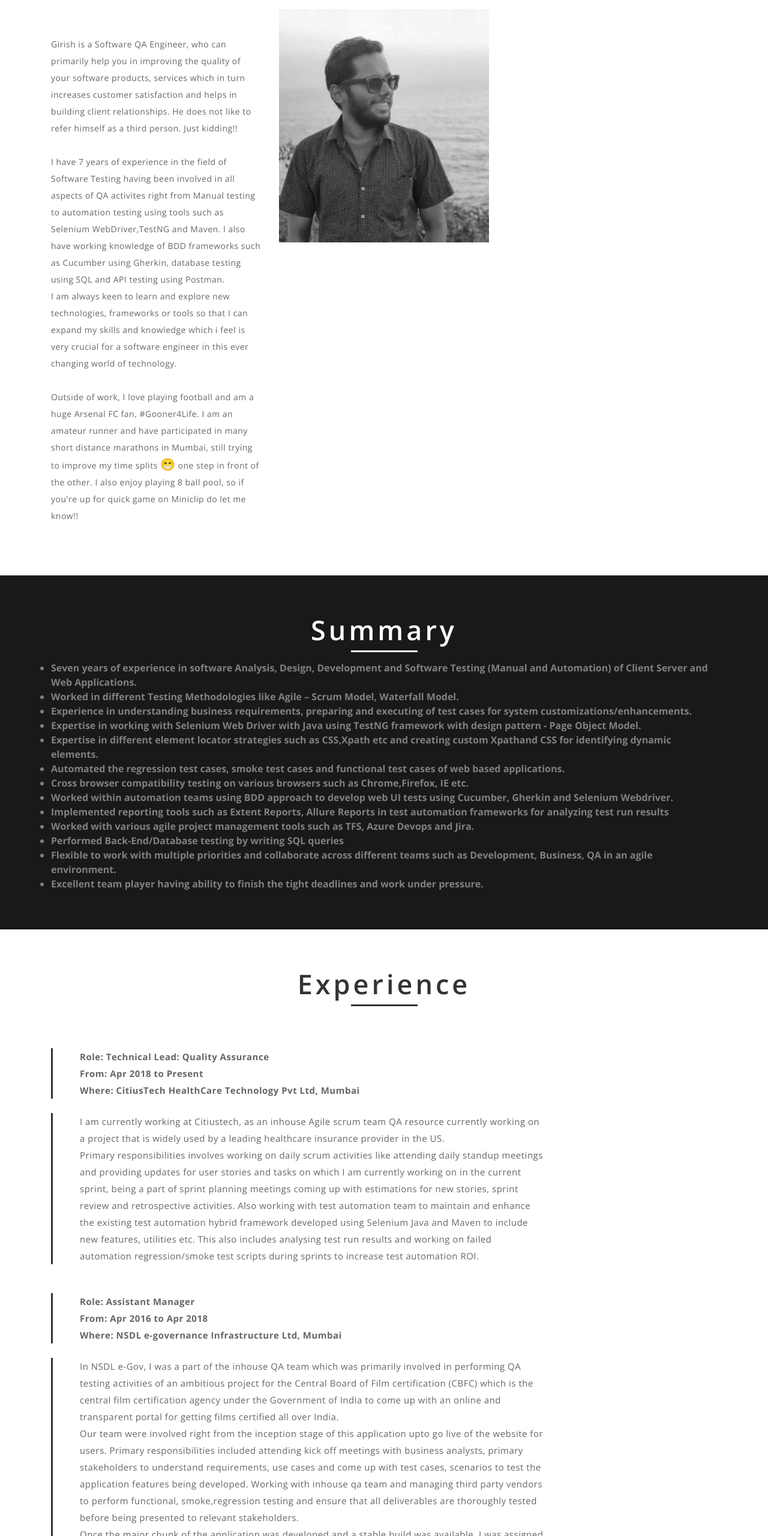
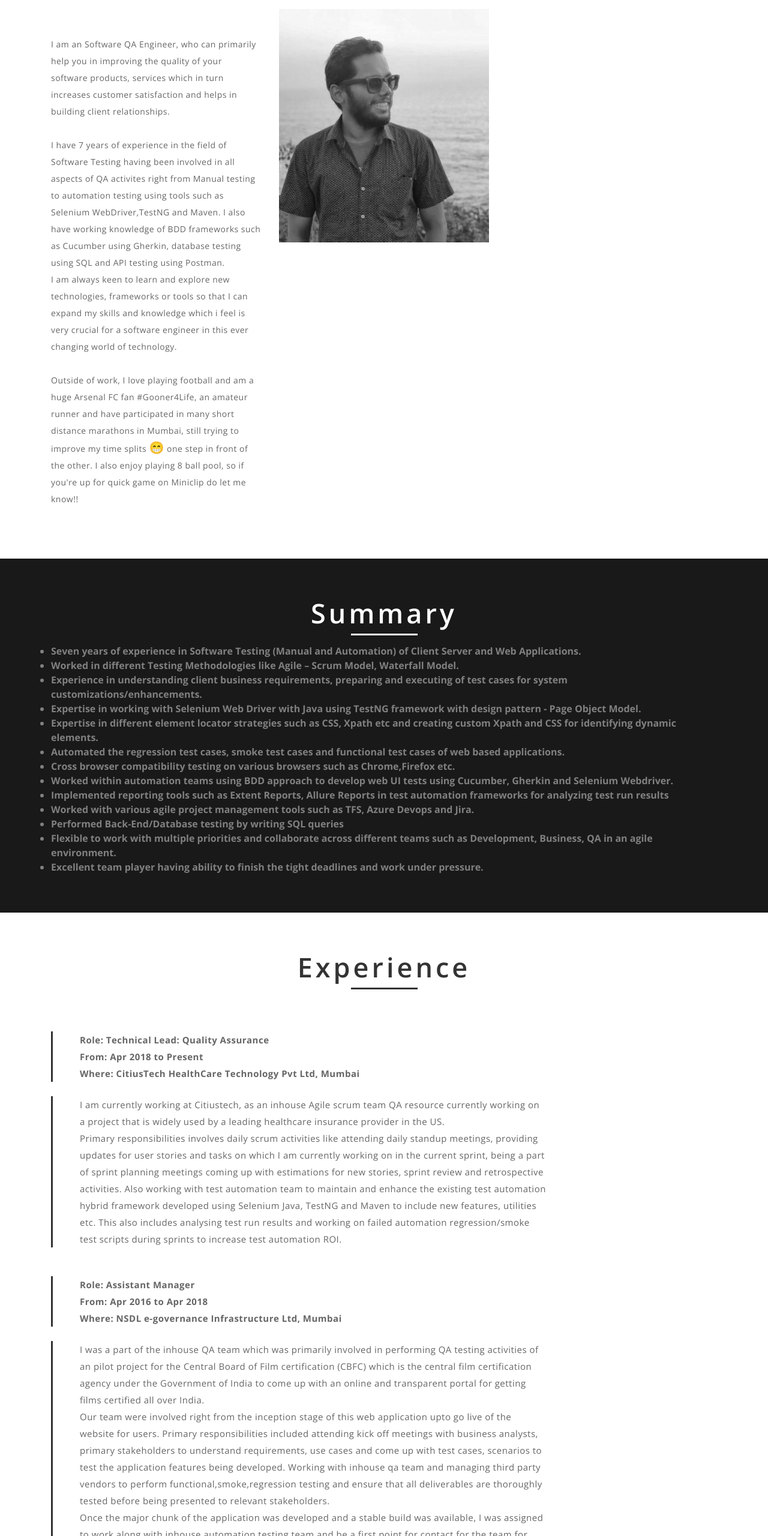
Before and after one commit to nairgirish/nairgirish.github.io, a plain HTML site: page index.html in a window 1280 px wide. Shown: the part 948-3508 px from the top of the page at 60% size. Drawn offline with nearby package versions, Linux system fonts and the light colour scheme.

Commit message:
Update index.html

```diff
--- a/index.html
+++ b/index.html
@@ -131,11 +131,11 @@
 		<div class="row about-grids">
 			<div class="col-lg-4">
 				<br>
-				<p> Girish is a Software QA Engineer, who can primarily help you in improving the quality of your software products, services which in turn increases customer satisfaction and helps in building client relationships.
-				He does not like to refer himself as a third person. Just kidding!!<br> <br>
+				<p> I am an Software QA Engineer, who can primarily help you in improving the quality of your software products, services which in turn increases customer satisfaction and helps in building client relationships.
+				<br> <br>
 				 I have 7 years of experience in the field of Software Testing having been involved in all aspects of QA activites right from Manual testing to automation testing using tools such as Selenium WebDriver,TestNG and Maven. I also have working knowledge of BDD frameworks such as Cucumber using Gherkin, database testing using SQL and API testing using Postman. <br>
 				 I am always keen to learn and explore new technologies, frameworks or tools so that I can expand my skills and knowledge which i feel is very crucial for a software engineer in this ever changing world of technology. <br> <br>
-				 Outside of work, I love playing football and am a huge Arsenal FC fan, #Gooner4Life. I am an amateur runner and have participated in many short distance marathons in Mumbai, still trying to improve my time splits <span style='font-size:20px;'>&#128513;</span> one step in front of the other. I also enjoy playing 8 ball pool, so if you're up for quick game on Miniclip do let me know!!
+				 Outside of work, I love playing football and am a huge Arsenal FC fan #Gooner4Life, an amateur runner and have participated in many short distance marathons in Mumbai, still trying to improve my time splits <span style='font-size:20px;'>&#128513;</span> one step in front of the other. I also enjoy playing 8 ball pool, so if you're up for quick game on Miniclip do let me know!!
 
 				</b></p>
 
@@ -158,13 +158,13 @@
 
 				<b>
 				<ul>
-<li> Seven years of experience in software Analysis, Design, Development and Software Testing (Manual and Automation) of Client Server and Web Applications. </li>
+<li> Seven years of experience in Software Testing (Manual and Automation) of Client Server and Web Applications. </li>
 <li> Worked in different Testing Methodologies like Agile – Scrum Model, Waterfall Model. </li>
-<li>Experience in understanding business requirements, preparing and executing of test cases for system customizations/enhancements. </li>
+<li> Experience in understanding client business requirements, preparing and executing of test cases for system customizations/enhancements. </li>
 <li> Expertise in working with Selenium Web Driver with Java using TestNG framework with design pattern - Page Object Model. </li>
-<li> Expertise in different element locator strategies such as CSS,Xpath etc and creating custom Xpathand CSS for identifying dynamic elements.</li>
+<li> Expertise in different element locator strategies such as CSS, Xpath etc and creating custom Xpath and CSS for identifying dynamic elements.</li>
 <li> Automated the regression test cases, smoke test cases and functional test cases of web based applications. </li>
-<li> Cross browser compatibility testing on various browsers such as Chrome,Firefox, IE etc. </li>
+<li> Cross browser compatibility testing on various browsers such as Chrome,Firefox etc. </li>
 <li> Worked within automation teams using BDD approach to develop web UI tests using Cucumber, Gherkin and Selenium Webdriver. </li>
 <li> Implemented reporting tools such as Extent Reports, Allure Reports in test automation frameworks for analyzing test run results </li>
 <li> Worked with various agile project management tools such as TFS, Azure Devops and Jira. </li>
@@ -191,7 +191,7 @@
 				<p>  Where: CitiusTech HealthCare Technology Pvt Ltd, Mumbai </b> </p> <br>
 				<p>
 				I am currently working at Citiustech, as an inhouse Agile scrum team QA resource currently working on a project that is widely used by a leading healthcare insurance provider in the US. <br>
-				Primary responsibilities involves working on daily scrum activities like attending daily standup meetings and providing updates for user stories and tasks on which I am currently working on in the current sprint, being a part of sprint planning meetings coming up with estimations for new stories, sprint review and retrospective activities. Also working with test automation team to maintain and enhance the existing test automation hybrid framework developed using Selenium Java and Maven to include new features, utilities etc. This also includes analysing test run results and working on failed automation regression/smoke test scripts during sprints to increase test automation ROI.
+				Primary responsibilities involves daily scrum activities like attending daily standup meetings, providing updates for user stories and tasks on which I am currently working on in the current sprint, being a part of sprint planning meetings coming up with estimations for new stories, sprint review and retrospective activities. Also working with test automation team to maintain and enhance the existing test automation hybrid framework developed using Selenium Java, TestNG and Maven to include new features, utilities etc. This also includes analysing test run results and working on failed automation regression/smoke test scripts during sprints to increase test automation ROI.
 				</p>
 
 			</div>
@@ -203,9 +203,9 @@
 				<p> From: Apr 2016 to Apr 2018 </p>
 				<p>  Where: NSDL e-governance Infrastructure Ltd, Mumbai </b> </p>  <br>
 
-				<p> In NSDL e-Gov, I was a part of the inhouse QA team which was primarily involved in performing QA testing activities of an ambitious project for the Central Board of Film certification (CBFC) which is the central film certification agency under the Government of India to come up with an online and transparent portal for getting films certified all over India. <br>
-				Our team were involved right from the inception stage of this application upto go live of the website for users. Primary responsibilities included attending kick off meetings with business analysts, primary stakeholders to understand requirements, use cases and come up with test cases, scenarios to test the application features being developed. Working with inhouse qa team and managing third party vendors to perform  functional, smoke,regression testing and ensure that all deliverables are thoroughly tested before being presented to relevant stakeholders. <br>
-				Once the major chunk of the application was developed and a stable build was available, I was assigned to work along with inhouse automation testing team and be a first point for contact for the team for any queries related to any module and assist them in creation of automation regression testing suite using Selenium webdriver using Java and TestNG. Core responsibilities included identifying locators, creation of new test methods, common utilities to be implemented in framework and working on failed test scripts </p>
+				<p> I was a part of the inhouse QA team which was primarily involved in performing QA testing activities of an pilot project for the Central Board of Film certification (CBFC) which is the central film certification agency under the Government of India to come up with an online and transparent portal for getting films certified all over India. <br>
+				Our team were involved right from the inception stage of this web application upto go live of the website for users. Primary responsibilities included attending kick off meetings with business analysts, primary stakeholders to understand requirements, use cases and come up with test cases, scenarios to test the application features being developed. Working with inhouse qa team and managing third party vendors to perform functional,smoke,regression testing and ensure that all deliverables are thoroughly tested before being presented to relevant stakeholders. <br>
+				Once the major chunk of the application was developed and a stable build was available, I was assigned to work along with inhouse automation testing team and be a first point for contact for the team for any queries related to any modules and assist them in creation of automation regression & smoke testing suite using Selenium webdriver using Java and TestNG. Core responsibilities included identifying locators, creation of new test methods, common utilities to be implemented in framework and working on failed test scripts </p>
 
 			</div>
 		</div>
@@ -216,7 +216,7 @@
 				<p> From: Aug 2013 to Apr 2016 </p>
 				<p> Where: Ulysses System India Pvt Ltd, Mumbai </b></p> <br>
 
-				<p>Started my career as a Junior Test Engineer. Was primarily involved in functional testing of the inhouse developed software product which was mainly used by users from the shipping and maritime industry. Other responsibilities included activities such as designing test cases, analysing requirements and execution of test cases, performing Smoke, Regression, UAT Testing for scheduled releases etc. Worked with Dev teams for resolutions of defects, technical and support teams to understand production issues and ensure that hotfixes are thoroughly tested before deployment to live. Also got a chance to sharpen my SQL skills by designing queries using joins and subqueries and come up with some utilities which really was helpful for the entire team in reducing time and effort spent during testing stages. </p>
+				<p>Started my career as a Junior Test Engineer. Was primarily involved in the end to end functional testing of the inhouse developed software product which was mainly used by users from the shipping and maritime industry. Other responsibilities included activities such as designing test cases, analysing requirements, performing Smoke, Regression, UAT Testing for scheduled releases etc. Worked with Dev teams for resolution of defects, technical and support teams to understand production issues and ensure that hotfixes are thoroughly tested before deployment to live. Also got a chance to sharpen my SQL skills by designing queries using and come up with some utilities which really was helpful for the entire team in reducing time and effort spent during testing stages. </p>
 
 			</div>
 		</div>
```
